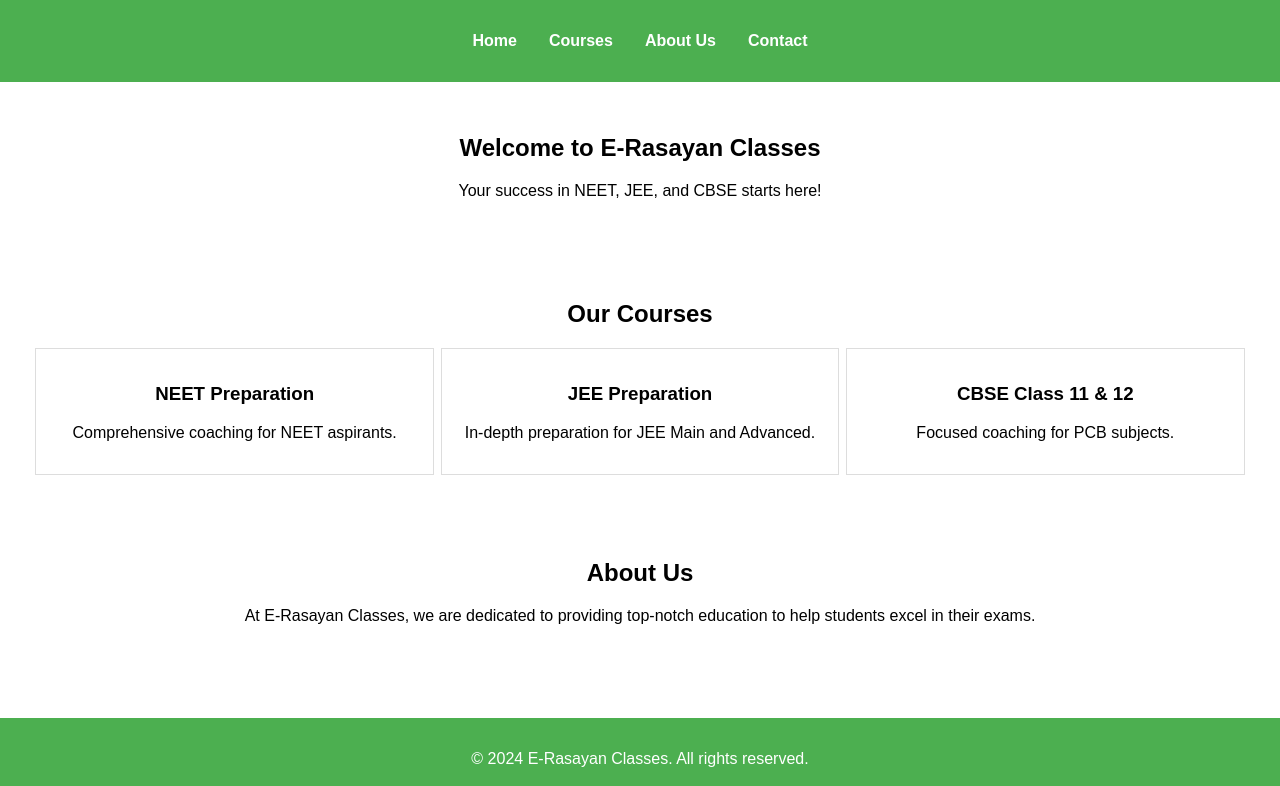
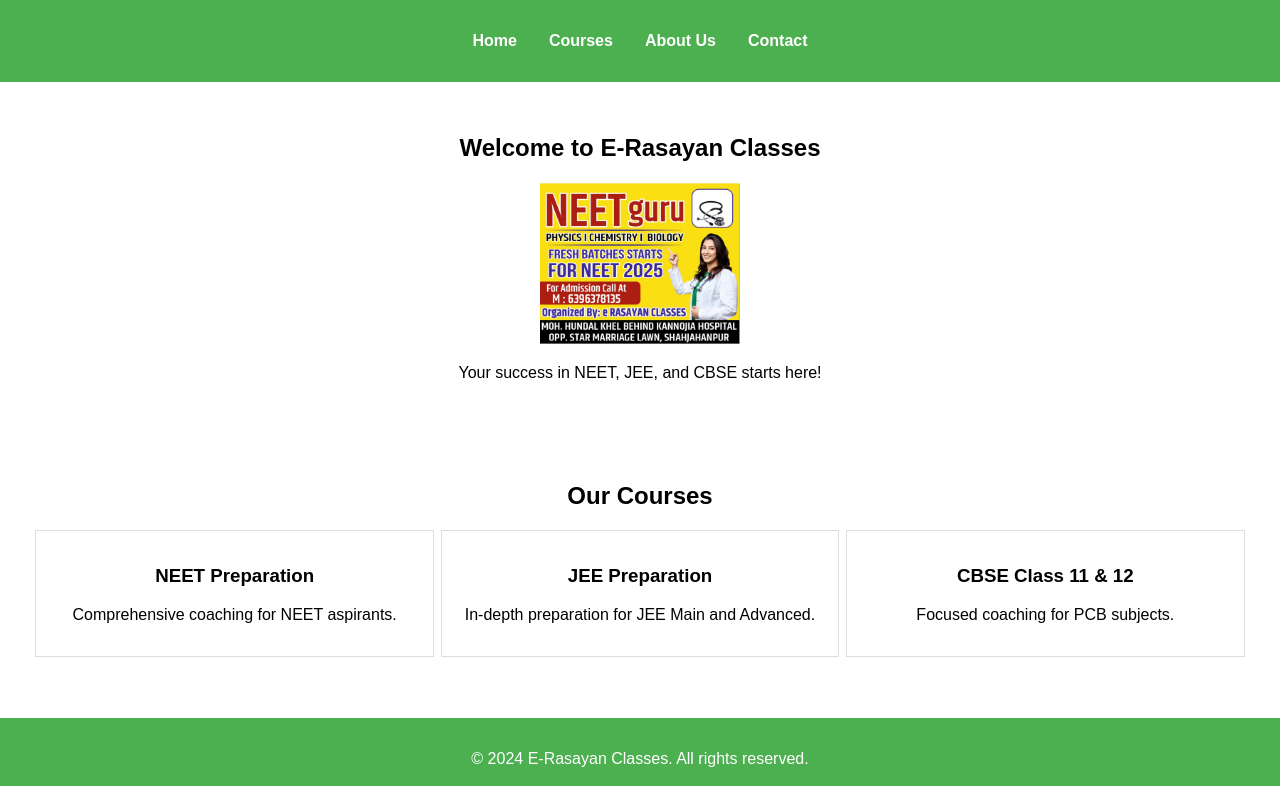
Before and after one commit to Shivansh-gupta2005/Website, a plain HTML site: page index.html in a window 1280 px wide. Shown: the top 786 px of the page. Drawn offline with Linux system fonts and the light colour scheme.

Commit message:
Add code files

```diff
--- a/index.html
+++ b/index.html
@@ -20,6 +20,7 @@
 
     <section id="home">
         <h1>Welcome to E-Rasayan Classes</h1>
+        <img src="eRasayan.png" alt="E-Rasayan Classes Logo" width="200">
         <p>Your success in NEET, JEE, and CBSE starts here!</p>
     </section>
 
```
Also changed, not shown: eRasayan.png (added).
